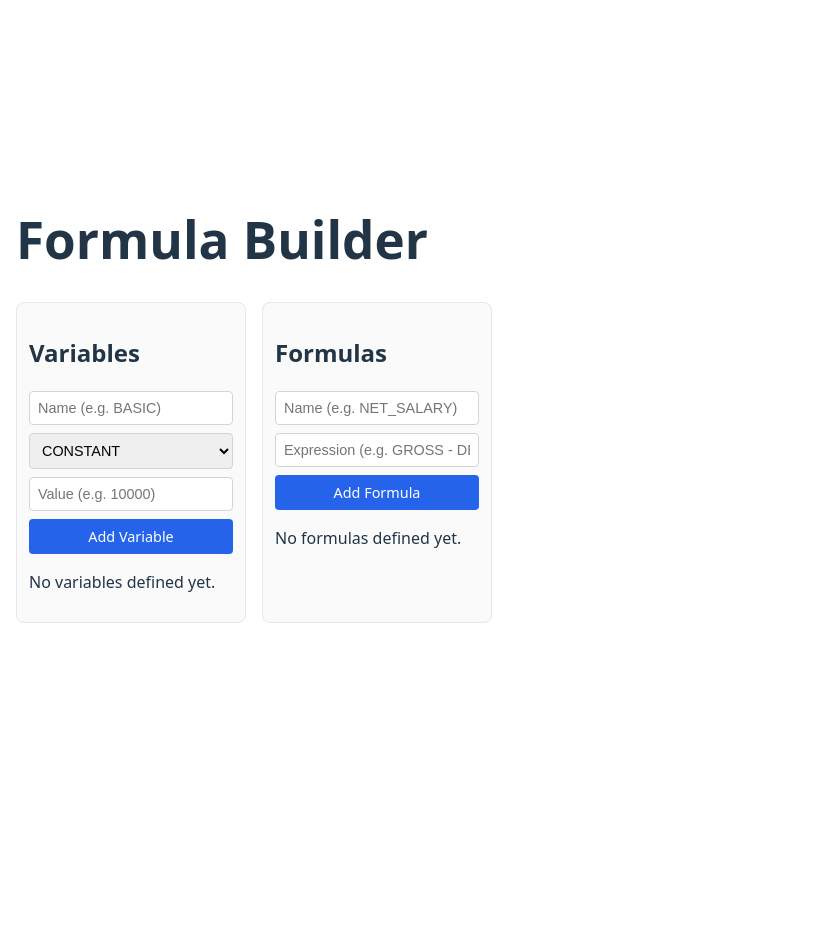
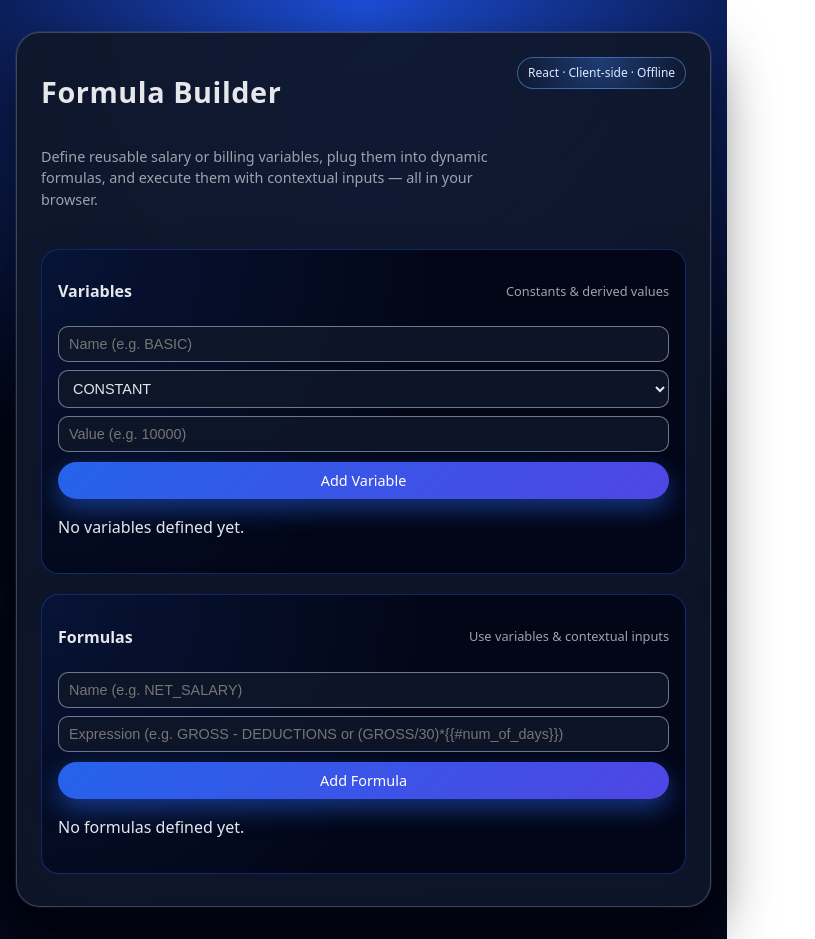
Before and after one commit to alanbiju78/webgeon, a React (Vite) app: page / in a window 1280 px wide. Shown: the whole page, without its empty margins (0-815 px from the left). Before the commit the page ends 800 px from the top, so only its background shows below. Built offline with nearby package versions, Linux system fonts and the light colour scheme.

Commit message:
ui initial visualy apealing

```diff
--- a/src/App.jsx
+++ b/src/App.jsx
@@ -1,6 +1,5 @@
-// App.jsx
-import React, { useReducer, useEffect } from "react";
-import { appReducer, initialState } from "./state/appReducer";
+// src/App.jsx
+import { useReducer, useEffect } from "react";
 import { styles } from "./styles";
 
 import VariableForm from "./components/variables/VariableForm";
@@ -8,9 +7,53 @@ import VariablesList from "./components/variables/VariablesList";
 import FormulaForm from "./components/formulas/FormulaForm";
 import FormulasList from "./components/formulas/FormulasList";
 
-function App() {
-  const [state, dispatch] = useReducer(appReducer, initialState);
+// --------- Reducer & initial state ---------
 
+const initialState = {
+  variables: [],
+  formulas: [],
+};
+
+function reducer(state, action) {
+  switch (action.type) {
+    case "ADD_VARIABLE":
+      return {
+        ...state,
+        variables: [...state.variables, action.payload],
+      };
+
+    case "DELETE_VARIABLE":
+      return {
+        ...state,
+        variables: state.variables.filter((v) => v.id !== action.id),
+      };
+
+    case "ADD_FORMULA":
+      return {
+        ...state,
+        formulas: [...state.formulas, action.payload],
+      };
+
+    case "DELETE_FORMULA":
+      return {
+        ...state,
+        formulas: state.formulas.filter((f) => f.id !== action.id),
+      };
+
+    case "LOAD_STATE":
+      return action.payload;
+
+    default:
+      return state;
+  }
+}
+
+// --------- App component ---------
+
+export default function App() {
+  const [state, dispatch] = useReducer(reducer, initialState);
+
+  // load from localStorage once
   useEffect(() => {
     try {
       const saved = localStorage.getItem("formula_builder_state");
@@ -20,45 +63,71 @@ function App() {
           dispatch({ type: "LOAD_STATE", payload: parsed });
         }
       }
-    } catch (e) {
-      console.error("Failed to load state", e);
+    } catch (err) {
+      console.error("Failed to load state", err);
     }
   }, []);
 
+  // save to localStorage whenever state changes
   useEffect(() => {
     try {
       localStorage.setItem("formula_builder_state", JSON.stringify(state));
-    } catch (e) {
-      console.error("Failed to save state", e);
+    } catch (err) {
+      console.error("Failed to save state", err);
     }
   }, [state]);
 
   return (
+    <div style={styles.page}>
       <div style={styles.app}>
-      <h1>Formula Builder</h1>
+        <div style={styles.header}>
+          <div style={styles.titleBlock}>
+            <h1 style={styles.title}>Formula Builder</h1>
+            <p style={styles.subtitle}>
+              Define reusable salary or billing variables, plug them into dynamic
+              formulas, and execute them with contextual inputs — all in your
+              browser.
+            </p>
+          </div>
+          <div style={styles.badge}>React · Client-side · Offline</div>
+        </div>
 
         <div style={styles.grid}>
+          {/* Variables card */}
           <div style={styles.card}>
-          <h2>Variables</h2>
+            <div style={styles.cardHeader}>
+              <h2 style={styles.cardTitle}>Variables</h2>
+              <span style={styles.cardHint}>Constants &amp; derived values</span>
+            </div>
+
             <VariableForm
               onAdd={(variable) =>
                 dispatch({ type: "ADD_VARIABLE", payload: variable })
               }
             />
+
             <VariablesList
               variables={state.variables}
               onDelete={(id) => dispatch({ type: "DELETE_VARIABLE", id })}
             />
           </div>
 
+          {/* Formulas card */}
           <div style={styles.card}>
-          <h2>Formulas</h2>
+            <div style={styles.cardHeader}>
+              <h2 style={styles.cardTitle}>Formulas</h2>
+              <span style={styles.cardHint}>
+                Use variables &amp; contextual inputs
+              </span>
+            </div>
+
             <FormulaForm
               onAdd={(formula) =>
                 dispatch({ type: "ADD_FORMULA", payload: formula })
               }
               variables={state.variables}
             />
+
             <FormulasList
               formulas={state.formulas}
               variables={state.variables}
@@ -66,7 +135,6 @@ function App() {
           </div>
         </div>
       </div>
+    </div>
   );
 }
-
-export default App;
--- a/src/components/formulas/FormulasList.jsx
+++ b/src/components/formulas/FormulasList.jsx
@@ -39,12 +39,8 @@ function FormulasList({ formulas, variables }) {
     <div>
       {formulas.map((f) => (
         <div key={f.id} style={styles.formulaCard}>
-          <div>
-            <strong>{f.name}</strong>
-          </div>
-          <div style={{ fontFamily: "monospace", fontSize: "0.9rem" }}>
-            {f.expression}
-          </div>
+            <div style={styles.formulaName}>{f.name}</div>
+            <div style={styles.formulaExpression}>{f.expression}</div>
             <div style={{ marginTop: "8px" }}>
                 <button
                 onClick={() => handleExecute(f)}
@@ -54,6 +50,7 @@ function FormulasList({ formulas, variables }) {
                 </button>
             </div>
         </div>
+
       ))}
     </div>
   );
--- a/src/components/variables/VariablesList.jsx
+++ b/src/components/variables/VariablesList.jsx
@@ -11,31 +11,21 @@ function VariablesList({ variables, onDelete }) {
     <table style={styles.table}>
       <thead>
         <tr>
-          <th>Name</th>
-          <th>Expression / Value</th>
-          <th>Type</th>
-          <th></th>
+            <th style={styles.tableHeaderCell}>Name</th>
+            <th style={styles.tableHeaderCell}>Expression / Value</th>
+            <th style={styles.tableHeaderCell}>Type</th>
+            <th style={styles.tableHeaderCell}></th>
         </tr>
         </thead>
         <tbody>
         {variables.map((v) => (
             <tr key={v.id}>
-            <td>{v.name}</td>
-            <td>{v.expression}</td>
-            <td>
-              <span
-                style={{
-                  padding: "2px 6px",
-                  borderRadius: "4px",
-                  fontSize: "0.8rem",
-                  backgroundColor:
-                    v.type === "CONSTANT" ? "#d1fae5" : "#bfdbfe",
-                }}
-              >
-                {v.type}
-              </span>
+            <td style={styles.tableCell}>{v.name}</td>
+            <td style={styles.tableCell}>{v.expression}</td>
+            <td style={styles.tableCell}>
+                <span style={styles.typeBadge(v.type)}>{v.type}</span>
             </td>
-            <td>
+            <td style={styles.tableCell}>
                 <button
                 onClick={() => onDelete(v.id)}
                 style={styles.buttonDanger}
@@ -46,6 +36,7 @@ function VariablesList({ variables, onDelete }) {
             </tr>
         ))}
         </tbody>
+
     </table>
   );
 }
--- a/src/styles.js
+++ b/src/styles.js
@@ -1,23 +1,89 @@
-// styles.js
+// src/styles.js
 export const styles = {
+  page: {
+    minHeight: "100vh",
+    margin: 0,
+    padding: "32px 16px",
+    background:
+      "radial-gradient(circle at top, #1d4ed8 0, #020617 55%, #020617 100%)",
+    color: "#e5e7eb",
+    display: "flex",
+    justifyContent: "center",
+    alignItems: "flex-start",
+    boxSizing: "border-box",
+  },
   app: {
-    maxWidth: "1000px",
-    margin: "0 auto",
-    padding: "16px",
-    fontFamily:
-      "system-ui, -apple-system, BlinkMacSystemFont, 'Segoe UI', sans-serif",
+    width: "100%",
+    maxWidth: "1120px",
+    padding: "24px 24px 32px",
+    borderRadius: "24px",
+    background:
+      "linear-gradient(135deg, rgba(15,23,42,0.96), rgba(15,23,42,0.9))",
+    boxShadow:
+      "0 24px 60px rgba(0,0,0,0.65), 0 0 0 1px rgba(148,163,184,0.15)",
+    border: "1px solid rgba(148,163,184,0.35)",
+    boxSizing: "border-box",
+  },
+  header: {
+    marginBottom: "24px",
+    display: "flex",
+    justifyContent: "space-between",
+    alignItems: "flex-start",
+    gap: "16px",
+  },
+  titleBlock: {
+    display: "flex",
+    flexDirection: "column",
+    gap: "4px",
+  },
+  title: {
+    fontSize: "1.8rem",
+    fontWeight: 700,
+    letterSpacing: "0.02em",
+  },
+  subtitle: {
+    fontSize: "0.9rem",
+    color: "#9ca3af",
+    maxWidth: "460px",
+    lineHeight: 1.5,
+  },
+  badge: {
+    padding: "6px 10px",
+    borderRadius: "999px",
+    fontSize: "0.75rem",
+    border: "1px solid rgba(96,165,250,0.5)",
+    background:
+      "radial-gradient(circle at top, rgba(59,130,246,0.35), transparent)",
+    color: "#dbeafe",
+    whiteSpace: "nowrap",
   },
   grid: {
     display: "grid",
-    gridTemplateColumns: "1fr 1fr",
-    gap: "16px",
-    marginTop: "16px",
+    gridTemplateColumns: "repeat(auto-fit, minmax(320px, 1fr))",
+    gap: "20px",
+    marginTop: "8px",
   },
   card: {
-    border: "1px solid #e5e7eb",
-    borderRadius: "8px",
-    padding: "12px",
-    backgroundColor: "#fafafa",
+    borderRadius: "18px",
+    padding: "16px 16px 18px",
+    background:
+      "radial-gradient(circle at top left, rgba(37,99,235,0.15), transparent 55%), #020617",
+    border: "1px solid rgba(30,64,175,0.55)",
+    boxShadow: "0 16px 35px rgba(15,23,42,0.8)",
+  },
+  cardHeader: {
+    display: "flex",
+    justifyContent: "space-between",
+    alignItems: "center",
+    marginBottom: "10px",
+  },
+  cardTitle: {
+    fontSize: "1rem",
+    fontWeight: 600,
+  },
+  cardHint: {
+    fontSize: "0.8rem",
+    color: "#9ca3af",
   },
   form: {
     display: "flex",
@@ -26,54 +92,109 @@ export const styles = {
     marginBottom: "12px",
   },
   input: {
-    padding: "8px",
-    borderRadius: "4px",
-    border: "1px solid #d1d5db",
+    padding: "9px 10px",
+    borderRadius: "10px",
+    border: "1px solid rgba(148,163,184,0.7)",
     fontSize: "0.9rem",
+    backgroundColor: "rgba(15,23,42,0.9)",
+    color: "#e5e7eb",
+    outline: "none",
   },
   select: {
-    padding: "8px",
-    borderRadius: "4px",
-    border: "1px solid #d1d5db",
+    padding: "9px 10px",
+    borderRadius: "10px",
+    border: "1px solid rgba(148,163,184,0.7)",
     fontSize: "0.9rem",
+    backgroundColor: "rgba(15,23,42,0.9)",
+    color: "#e5e7eb",
+    outline: "none",
   },
   button: {
-    padding: "8px",
-    borderRadius: "4px",
+    marginTop: "2px",
+    padding: "9px 12px",
+    borderRadius: "999px",
     border: "none",
-    backgroundColor: "#2563eb",
+    background:
+      "linear-gradient(135deg, #2563eb, #4f46e5)",
     color: "white",
     cursor: "pointer",
     fontSize: "0.9rem",
+    fontWeight: 500,
+    display: "inline-flex",
+    alignItems: "center",
+    justifyContent: "center",
+    gap: "6px",
+    boxShadow: "0 10px 25px rgba(37,99,235,0.5)",
   },
   buttonSmall: {
-    padding: "6px 10px",
-    borderRadius: "4px",
+    padding: "6px 11px",
+    borderRadius: "999px",
     border: "none",
-    backgroundColor: "#2563eb",
+    background:
+      "linear-gradient(135deg, #22c55e, #16a34a)",
     color: "white",
     cursor: "pointer",
     fontSize: "0.8rem",
+    fontWeight: 500,
+    boxShadow: "0 8px 20px rgba(22,163,74,0.4)",
   },
   buttonDanger: {
-    padding: "4px 8px",
-    borderRadius: "4px",
+    padding: "5px 10px",
+    borderRadius: "999px",
     border: "none",
-    backgroundColor: "#dc2626",
+    background:
+      "linear-gradient(135deg, #ef4444, #b91c1c)",
     color: "white",
     cursor: "pointer",
-    fontSize: "0.8rem",
+    fontSize: "0.75rem",
+    fontWeight: 500,
   },
   table: {
     width: "100%",
     borderCollapse: "collapse",
+    fontSize: "0.85rem",
+    marginTop: "4px",
+  },
+  tableHeaderCell: {
+    textAlign: "left",
+    padding: "6px 4px",
+    color: "#9ca3af",
+    borderBottom: "1px solid rgba(31,41,55,0.9)",
+    fontWeight: 500,
+  },
+  tableCell: {
+    padding: "6px 4px",
+    borderBottom: "1px solid rgba(31,41,55,0.6)",
+  },
+  typeBadge: (type) => ({
+    padding: "2px 8px",
+    borderRadius: "999px",
+    fontSize: "0.7rem",
+    fontWeight: 500,
+    backgroundColor:
+      type === "CONSTANT" ? "rgba(34,197,94,0.16)" : "rgba(59,130,246,0.16)",
+    color: type === "CONSTANT" ? "#bbf7d0" : "#bfdbfe",
+    border:
+      type === "CONSTANT"
+        ? "1px solid rgba(34,197,94,0.5)"
+        : "1px solid rgba(59,130,246,0.5)",
+  }),
+  formulaCard: {
+    borderRadius: "14px",
+    padding: "10px 11px",
+    marginBottom: "8px",
+    background:
+      "linear-gradient(135deg, rgba(15,23,42,0.9), rgba(15,23,42,0.85))",
+    border: "1px solid rgba(55,65,81,0.85)",
+  },
+  formulaName: {
     fontSize: "0.9rem",
+    fontWeight: 600,
+    marginBottom: "4px",
   },
-  formulaCard: {
-    border: "1px solid #e5e7eb",
-    borderRadius: "6px",
-    padding: "8px",
-    marginBottom: "8px",
-    backgroundColor: "white",
+  formulaExpression: {
+    fontFamily: "SFMono-Regular, Menlo, Monaco, Consolas, 'Liberation Mono', 'Courier New', monospace",
+    fontSize: "0.8rem",
+    color: "#9ca3af",
   },
 };
```
Lines whose indentation alone changed are shown as unchanged.
